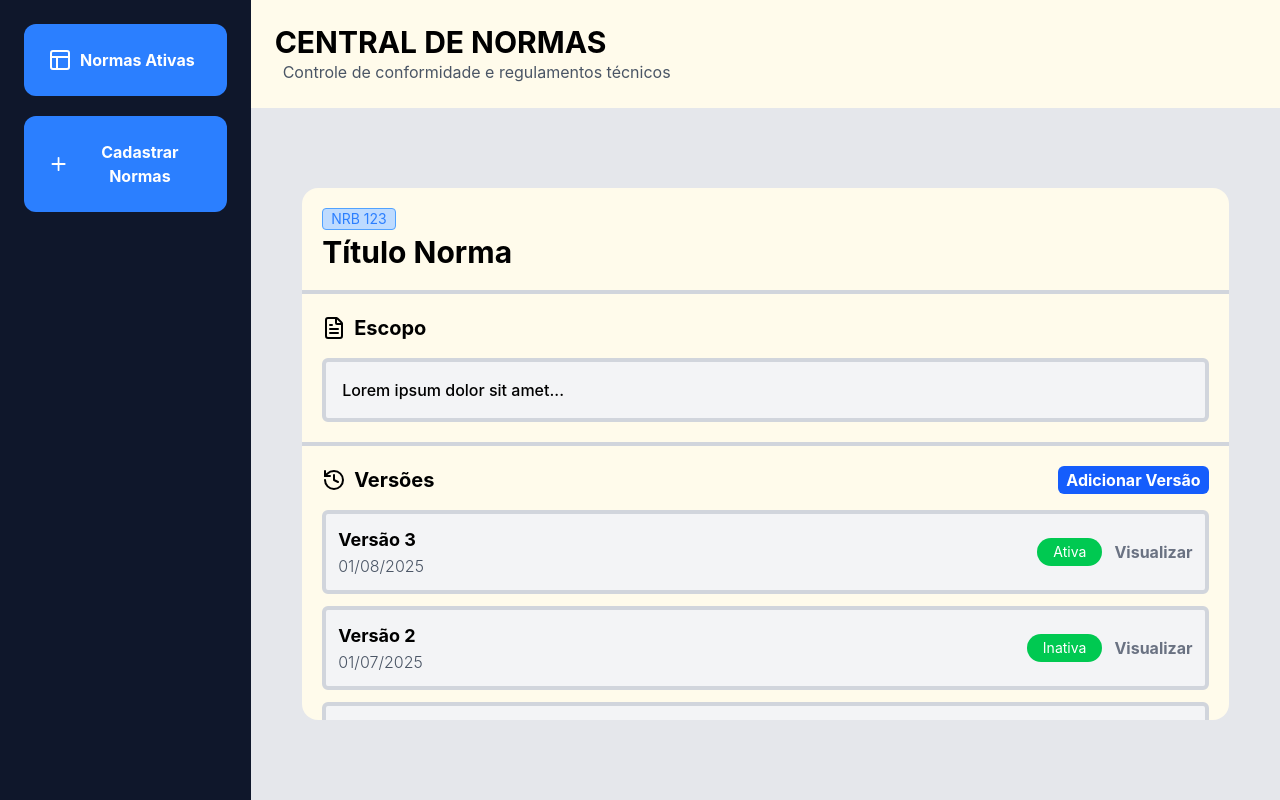
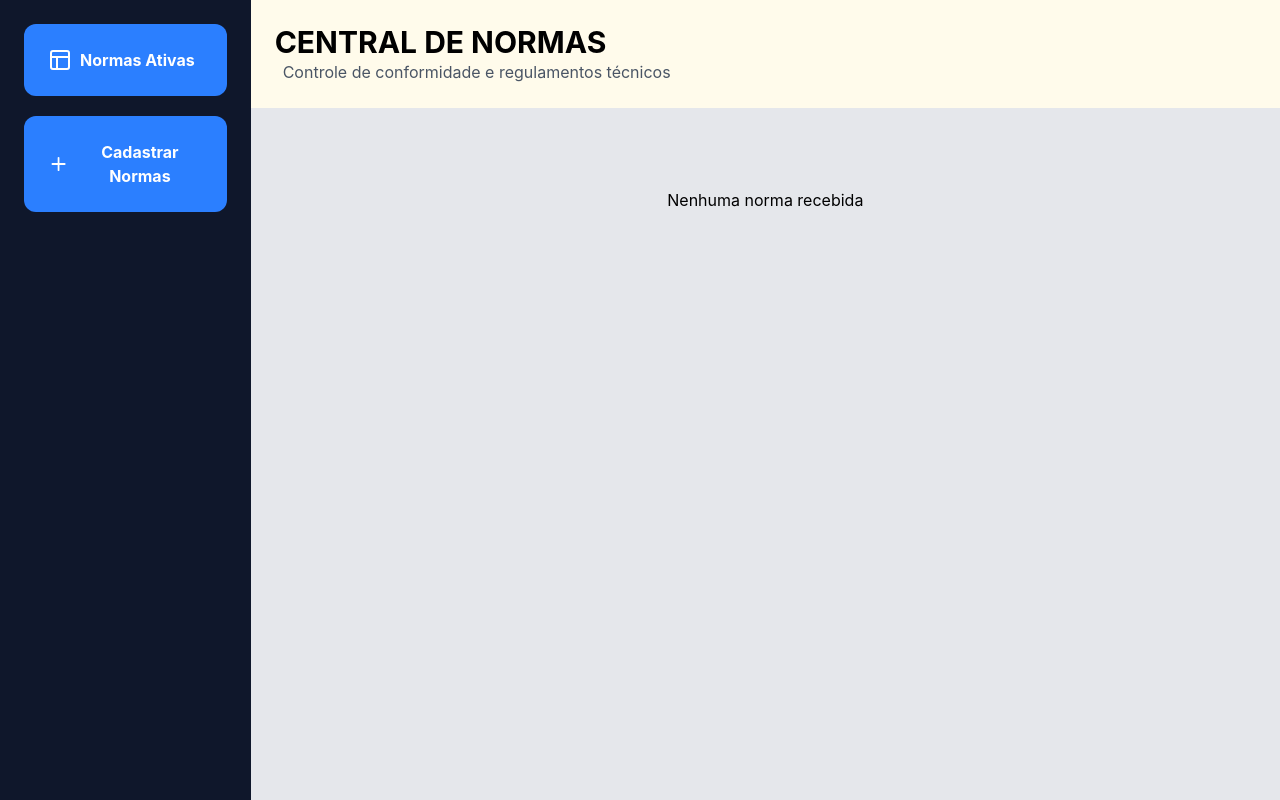
Before and after one commit to KoiTech-Aero/Frontend, a React (Vite) app: page /visualizarNorma in a window 1280 px wide. Built offline with nearby package versions, Linux system fonts and the light colour scheme.

Commit message:
feat: visualizar norma específica

```diff
--- a/src/components/Menu.jsx
+++ b/src/components/Menu.jsx
@@ -2,23 +2,23 @@ import { PanelsTopLeft, Plus, Tag } from "lucide-react";
 import { Link } from "react-router";
 
 export default function Menu() {
-  const btnClass = "cursor-pointer bg-blue-500 p-6 rounded-xl text-white font-bold transition duration-1000 ease-in-out hover:bg-blue-600";
-
+  const btn =
+    "w-full flex items-center gap-2 cursor-pointer bg-blue-500 p-6 rounded-xl text-white font-bold transition duration-1000 ease-in-out hover:bg-blue-600";
   return (
     <div className="bg-slate-900 w-75 p-6 h-screen flex flex-col justify-between">
       <div className="flex flex-col gap-5">
-        <button className={btnClass}>
-          <Link to="/pesquisarNorma" className="flex items-center gap-2">
+        <Link to="/pesquisarNorma">
+          <button className={btn}>
             <PanelsTopLeft />
             Normas Ativas
-          </Link>
-        </button>
-        <button className={btnClass}>
-          <Link to="/cadastrarNorma" className="flex items-center gap-2">
+          </button>
+        </Link>
+        <Link to="/cadastrarNorma">
+          <button className={btn}>
             <Plus />
             Cadastrar Normas
-          </Link>
-        </button>
+          </button>
+        </Link>
       </div>
 
       {/* aplicação futura */}
--- a/src/components/NormaPreview.jsx
+++ b/src/components/NormaPreview.jsx
@@ -19,7 +19,8 @@ export default function NormaPreview(props) {
           Última atualização: {props.dataPublicacao}
         </p>
       </div>
-      <Link to="/visualizarNorma">
+
+      <Link to="/visualizarNorma" state={{ norma: props.objeto }}>
         <button className="w-full bg-gray-200 mt-5 px-4 py-2 rounded-md text-gray-700 font-light text-lg cursor-pointer transition duration-1000 ease-in-out hover:bg-gray-300">
           Visualizar Norma
         </button>
--- a/src/pages/PesquisarNorma.jsx
+++ b/src/pages/PesquisarNorma.jsx
@@ -15,10 +15,14 @@ export default function PesquisarNorma() {
             id: d.id,
             codigo: d.codigo,
             titulo: d.titulo,
+            escopo: d.escopo,
             area_tecnica: d.area_tecnica,
             orgao_emissor: d.orgao_emissor,
-            versaos: d.versaos.map((v) => ({
+            versoes: d.versoes.map((v) => ({
+              versao_numero: v.versao_numero,
               data_publicacao: v.data_publicacao,
+              descricao: v.descricao,
+              path_file: v.path_file,
               status: v.status,
             })),
           })),
@@ -33,13 +37,14 @@ export default function PesquisarNorma() {
 
       <div className="grid grid-cols-3 gap-5 mt-10 w-[70%]">
         {normas.map((norma) => {
-          const versaoAtiva = norma.versaos.find((v) => v.status);
+          const versaoAtiva = norma.versoes.find((v) => v.status);
           return (
             <NormaPreview
               key={norma.id}
+              objeto={norma}
               codigo={norma.codigo}
               titulo={norma.titulo}
-              status={versaoAtiva?.status ? "norma ativa" : "norma inativa"}
+              status={versaoAtiva?.status ? "norma revisada" : "norma inativa"}
               area_tecnica={norma.area_tecnica}
               dataPublicacao={new Date (versaoAtiva?.data_publicacao).toLocaleDateString()}
             />
--- a/src/pages/VisualizarNorma.jsx
+++ b/src/pages/VisualizarNorma.jsx
@@ -1,24 +1,11 @@
 import { FileText, History, Link as LinkIcon } from "lucide-react";
+import { useLocation } from "react-router";
 
-export default function VisualizarNorma({ norma: normaProp }) {
-  // mock interno (temporário)
-  const normaMock = {
-    codigo: "NRB 123",
-    titulo: "Título Norma",
-    resumo: "Lorem ipsum dolor sit amet...",
-    versoes: [
-      { id: 3, nome: "Versão 3", data: "01/08/2025", status: "Ativa" },
-      { id: 2, nome: "Versão 2", data: "01/07/2025", status: "Inativa" },
-      { id: 1, nome: "Versão 1", data: "01/06/2025", status: "Inativa" },
-    ],
-    relacionadas: [
-      { codigo: "NRB 200", titulo: "Outra norma" },
-      { codigo: "NRB 300", titulo: "Mais uma norma" },
-    ],
-  };
+export default function VisualizarNorma() {
+  const location = useLocation();
+  const norma = location.state?.norma;
 
-  // usa o que vier por props, senão usa mock
-  const norma = normaProp || normaMock;
+  if (!norma) return <p>Nenhuma norma recebida</p>;
 
   return (
     <div className="overflow-y-auto w-[90%] flex flex-col rounded-2xl bg-amber-50">
@@ -40,7 +27,7 @@ export default function VisualizarNorma({ norma: normaProp }) {
         </div>
 
         <p className="border-4 rounded-md p-4 mt-4 border-gray-300 bg-gray-100 font-medium">
-          {norma.resumo}
+          {norma.escopo}
         </p>
       </div>
 
@@ -61,17 +48,17 @@ export default function VisualizarNorma({ norma: normaProp }) {
         <div className="flex flex-col gap-3 mt-4 cursor-default">
           {norma.versoes.map((versao) => (
             <div
-              key={versao.id}
+              key={versao.versao_numero}
               className="flex justify-between items-center p-3 border-4 rounded-md border-gray-300 bg-gray-100"
             >
               <div>
-                <h4 className="text-lg font-bold">{versao.nome}</h4>
-                <p className="text-gray-600 font-light">{versao.data}</p>
+                <h4 className="text-lg font-bold">{versao.descricao}</h4>
+                <p className="text-gray-600 font-light">{versao.data_publicacao}</p>
               </div>
 
               <div className="flex items-center gap-3">
                 <p className="bg-green-500 text-white rounded-2xl px-4 py-1 text-sm">
-                  {versao.status}
+                  {versao.status ? "norma revisada" : "norma inativa"}
                 </p>
 
                 <button
@@ -96,7 +83,7 @@ export default function VisualizarNorma({ norma: normaProp }) {
         </div>
 
         <div className="grid grid-cols-2 pt-5 gap-5 mx-5 cursor-pointer">
-          {norma.relacionadas.map((rel, index) => (
+          {/* {norma.relacionadas.map((rel, index) => (
             <div
               key={index}
               className="flex gap-2 border-4 rounded-md border-gray-300 bg-gray-100 p-2 transition duration-1000 ease-in-out hover:bg-gray-200"
@@ -106,7 +93,7 @@ export default function VisualizarNorma({ norma: normaProp }) {
               </h5>
               <h1 className="font-medium">{rel.titulo}</h1>
             </div>
-          ))}
+          ))} */}
 
           <div className="flex gap-2 border-4 rounded-md border-gray-300 bg-gray-100 p-2 border-dotted justify-center transition duration-1000 ease-in-out hover:bg-gray-200">
             <h1 className="font-medium ">Adicionar Relação</h1>
```
